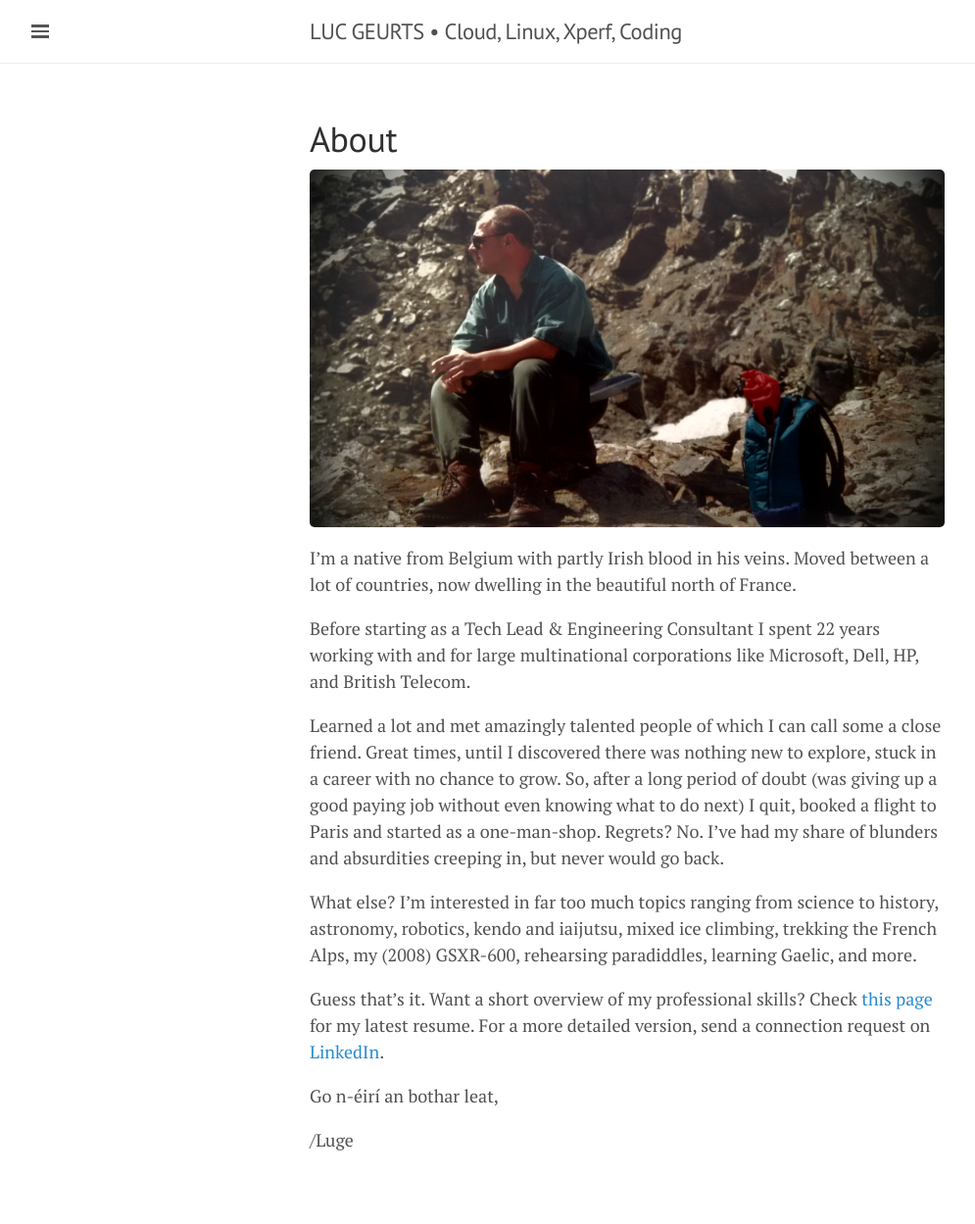
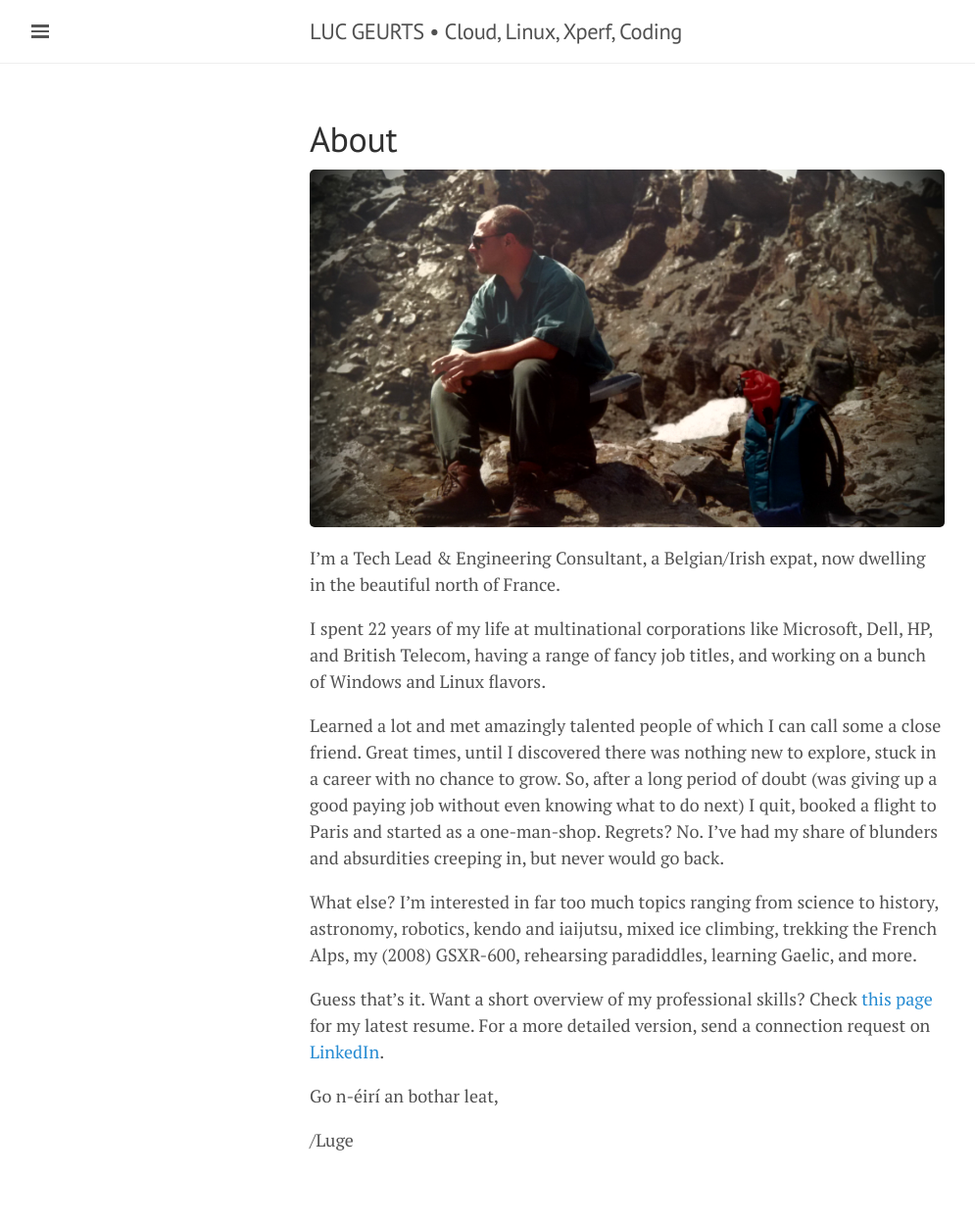
Before and after one commit to lgeurts/lgeurts.github.io, a Jekyll site: the page built from about.md, in a window 1280 px wide. Shown: the whole page at 98% size, without its empty margins (0-995 px from the left). Built offline with Jekyll 4.4.1, drawn with Linux system fonts in a browser that asks for light colours; nearby versions of some CDN libraries.

Commit message:
Update about.md

```diff
--- a/about.md
+++ b/about.md
@@ -5,9 +5,9 @@ title: About
 
 ![KNAV Austria](/assets/C2ADV01.jpg)
 
-I'm a native from Belgium with partly Irish blood in his veins. Moved between a lot of countries, now dwelling in the beautiful north of France.
+I'm a Tech Lead & Engineering Consultant, a Belgian/Irish expat, now dwelling in the beautiful north of France.
 
-Before starting as a Tech Lead & Engineering Consultant I spent 22 years working with and for large multinational corporations like Microsoft, Dell, HP, and British Telecom.
+I spent 22 years of my life at multinational corporations like Microsoft, Dell, HP, and British Telecom, having a range of fancy job titles, and working on a bunch of Windows and Linux flavors.
 
 Learned a lot and met amazingly talented people of which I can call some a close friend. Great times, until I discovered there was nothing new to explore, stuck in a career with no chance to grow. So, after a long period of doubt (was giving up a good paying job without even knowing what to do next) I quit, booked a flight to Paris and started as a one-man-shop. Regrets? No. I've had my share of blunders and absurdities creeping in, but never would go back.
 
```
